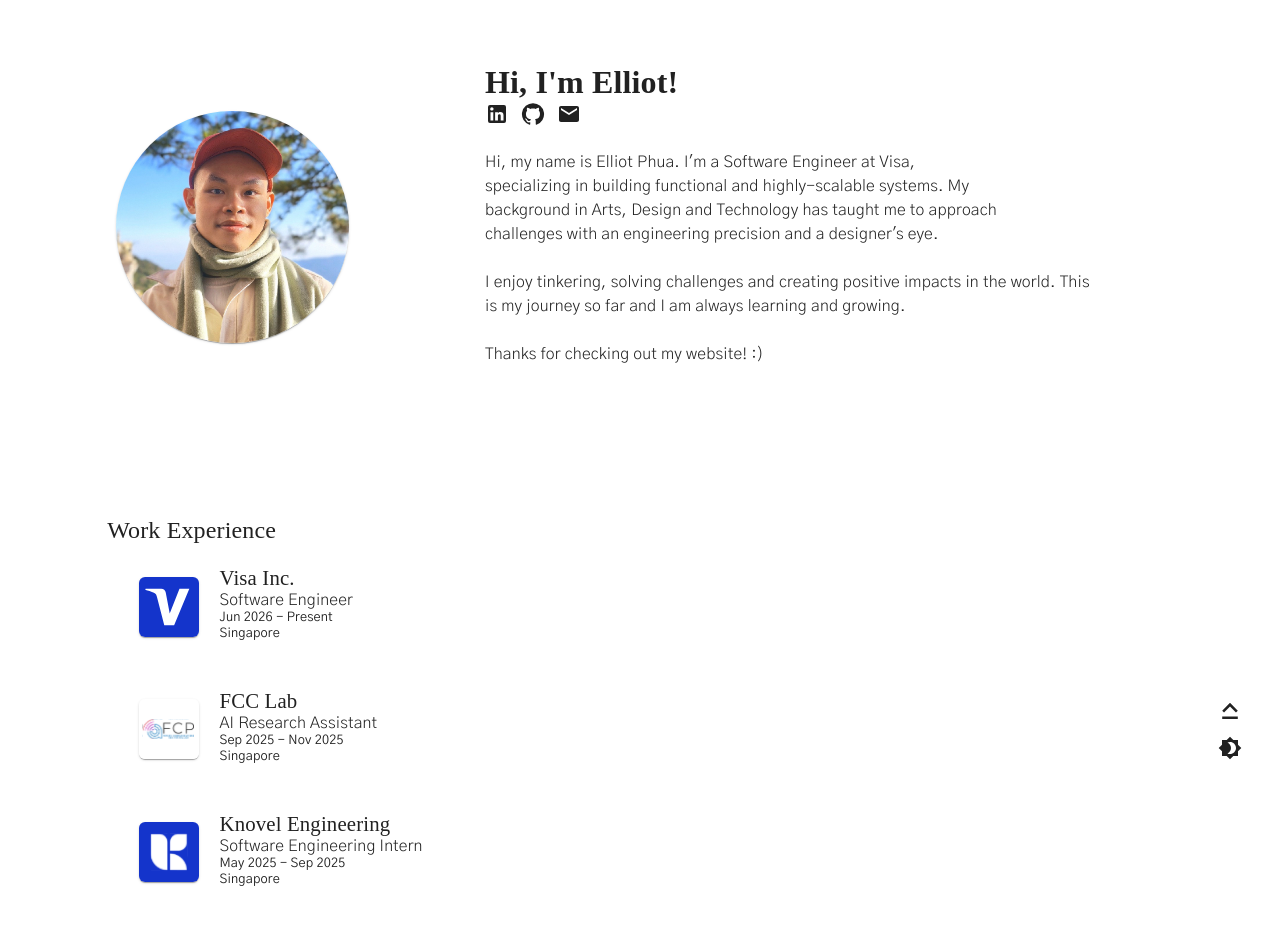
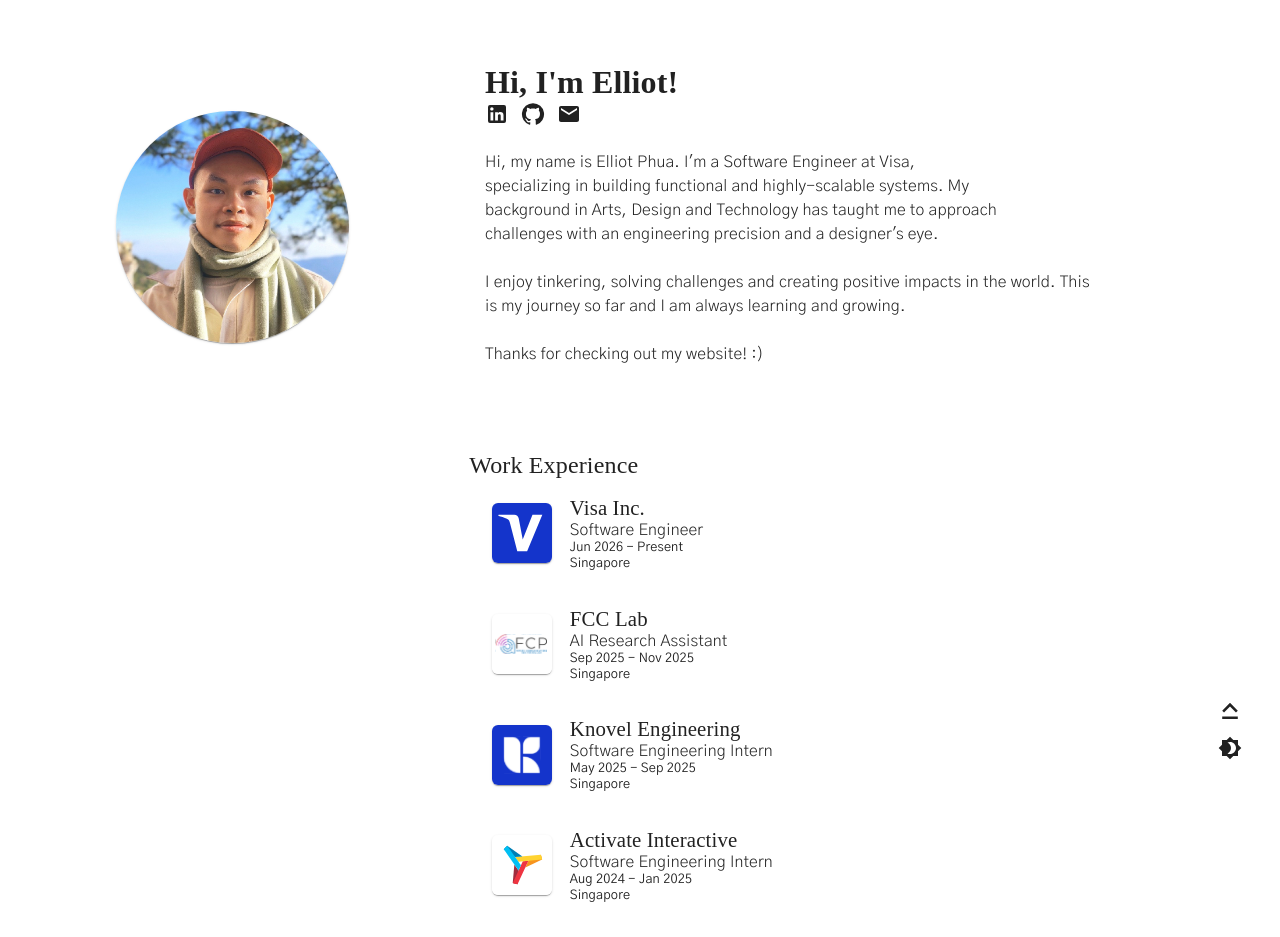
Before and after one commit to ElliotMonde/eliph, a React (Vite) app: page / in a window 1280 px wide. Shown: the top 937 px of the page. Built offline with nearby package versions, Linux system fonts and the light colour scheme; a web font is replaced by a local one.

Commit message:
Titlecard styling and intro.

```diff
--- a/src/App.tsx
+++ b/src/App.tsx
@@ -33,10 +33,15 @@ export default function App() {
             <CssBaseline />
             <div className="flex flex-col justify-center w-full h-fit">
                 <TitleCard />
-                <div className="p-12">
-                    <WorkExp />
-                    <EducationSection />
+
+                <div className="flex flex-row flex-wrap">
+                    <div className="flex-1 min-container" />
+                    <div className="flex-2 min-container max-sm:pl-12">
+                        <WorkExp />
+                        <EducationSection />
+                    </div>
                 </div>
+
                 {/* Floating components */}
                 <div className="fixed z-0 bottom-[10%]">
                     <Alert />
```
